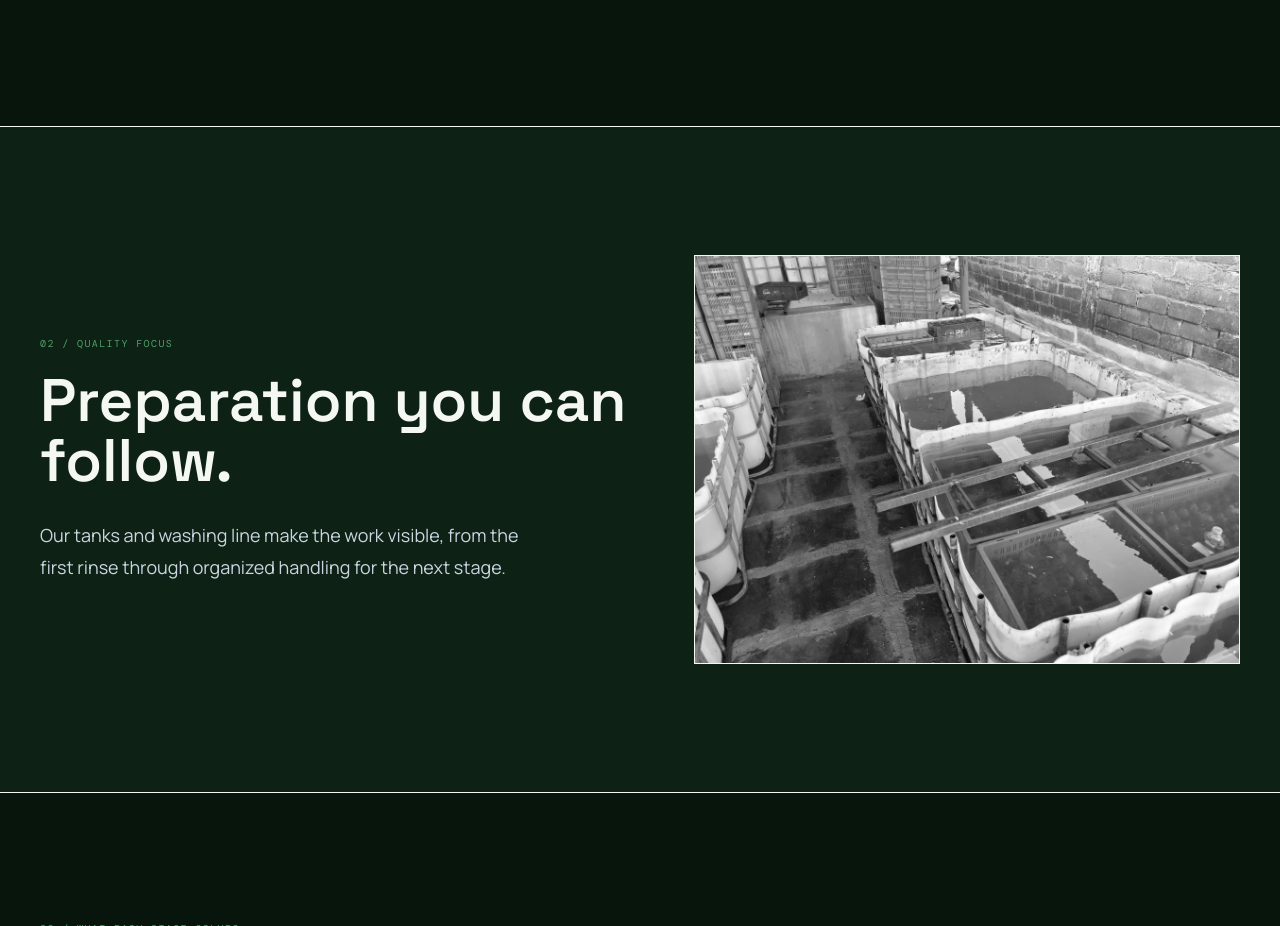
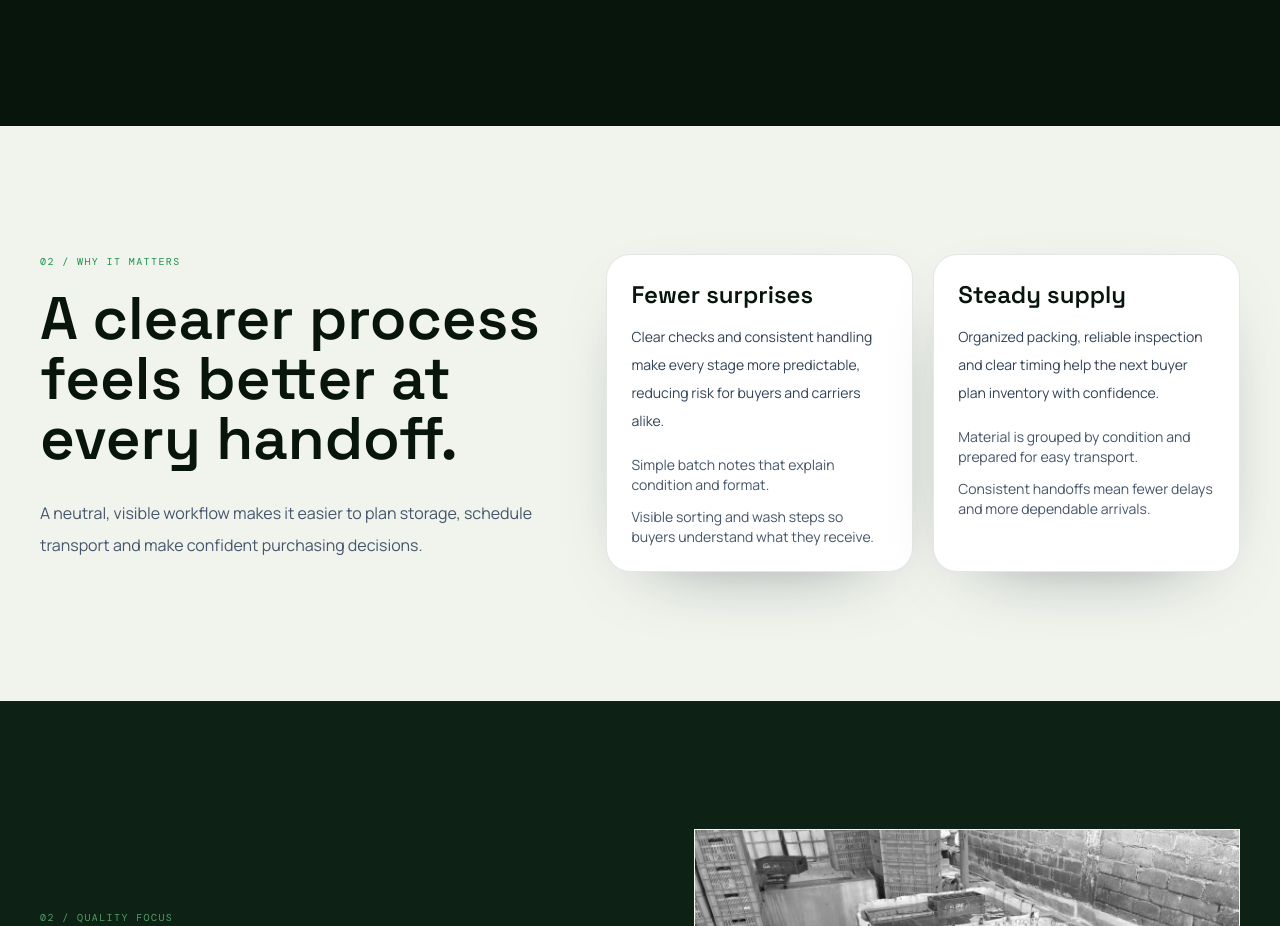
Before and after one commit to devfarsight-max/JAY-MAA-KALI-WEBSITE, a React (Vite) app: page /process in a window 1280 px wide. Shown: the part 1560-2486 px from the top of the page. Built offline with nearby package versions, Linux system fonts and the light colour scheme.

Commit message:
add section in process page

```diff
--- a/src/pages/Home.jsx
+++ b/src/pages/Home.jsx
@@ -17,13 +17,13 @@ const bottles = [
     "01",
     "Collection yard",
     "Recovered material arrives at the facility before sorting and preparation.",
-    "/images/factory-yard.jpg",
+    "/images/sorting-yard.jpg",
   ],
   [
     "02",
     "Sorting area",
     "Collected material is separated and organized for the cleaning workflow.",
-    "/images/sorting-yard.jpg",
+    "/images/crate-storage.jpg",
   ],
   [
     "03",
--- a/src/pages/Process.jsx
+++ b/src/pages/Process.jsx
@@ -126,6 +126,46 @@ export default function Process() {
           </div>
         </Container>
       </section>
+      <section className="section-pad bg-[#f1f4ed] text-[#06100b]">
+        <Container className="grid gap-12 md:grid-cols-[.9fr_1.1fr]">
+          <div>
+            <p className="eyebrow mb-5 text-[10px] text-[#159447]">
+              02 / Why it matters
+            </p>
+            <h2 className="display text-4xl font-semibold md:text-6xl">
+              A clearer process feels better at every handoff.
+            </h2>
+            <p className="mt-7 max-w-lg text-base leading-8 text-slate-600">
+              A neutral, visible workflow makes it easier to plan storage,
+              schedule transport and make confident purchasing decisions.
+            </p>
+          </div>
+          <div className="grid gap-5 sm:grid-cols-2">
+            <article className="rounded-3xl border border-[#06100b]/10 bg-white p-6 shadow-[0_24px_80px_-50px_rgba(15,23,42,0.7)] text-[#06100b]">
+              <h3 className="display text-2xl font-semibold">Fewer surprises</h3>
+              <p className="mt-3 text-sm leading-7 text-slate-700">
+                Clear checks and consistent handling make every stage more
+                predictable, reducing risk for buyers and carriers alike.
+              </p>
+              <ul className="mt-5 space-y-3 text-sm text-slate-600">
+                <li>Simple batch notes that explain condition and format.</li>
+                <li>Visible sorting and wash steps so buyers understand what they receive.</li>
+              </ul>
+            </article>
+            <article className="rounded-3xl border border-[#06100b]/10 bg-white p-6 shadow-[0_24px_80px_-50px_rgba(15,23,42,0.7)] text-[#06100b]">
+              <h3 className="display text-2xl font-semibold">Steady supply</h3>
+              <p className="mt-3 text-sm leading-7 text-slate-700">
+                Organized packing, reliable inspection and clear timing help the
+                next buyer plan inventory with confidence.
+              </p>
+              <ul className="mt-5 space-y-3 text-sm text-slate-600">
+                <li>Material is grouped by condition and prepared for easy transport.</li>
+                <li>Consistent handoffs mean fewer delays and more dependable arrivals.</li>
+              </ul>
+            </article>
+          </div>
+        </Container>
+      </section>
       <section className="section-pad border-y hairline bg-[#0d1812]">
         <Container className="grid items-center gap-10 md:grid-cols-[minmax(0,1fr)_minmax(280px,.9fr)] md:gap-12">
           <div>
@@ -196,7 +236,7 @@ export default function Process() {
           <Button
             to="/contact"
             variant="outline"
-            className="w-fit border-[#06100b] text-[#06100b] hover:bg-[#06100b] hover:text-[#86efac]"
+            className="w-fit border-[#06100b] text-[#06100b] hover:bg-[#c2d4cb] hover:text-[#9deebb]"
           >
             Start a conversation
           </Button>
```
